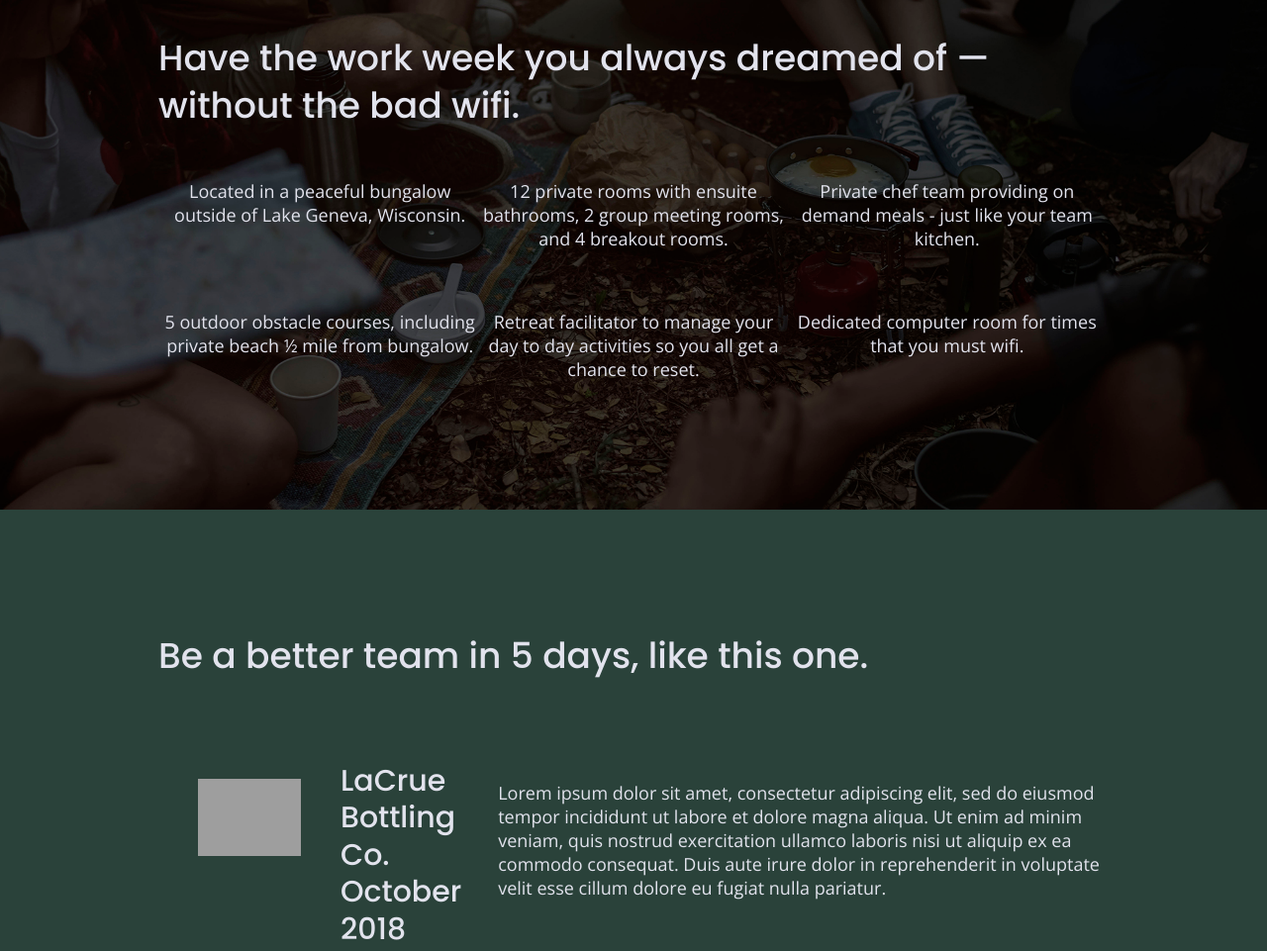
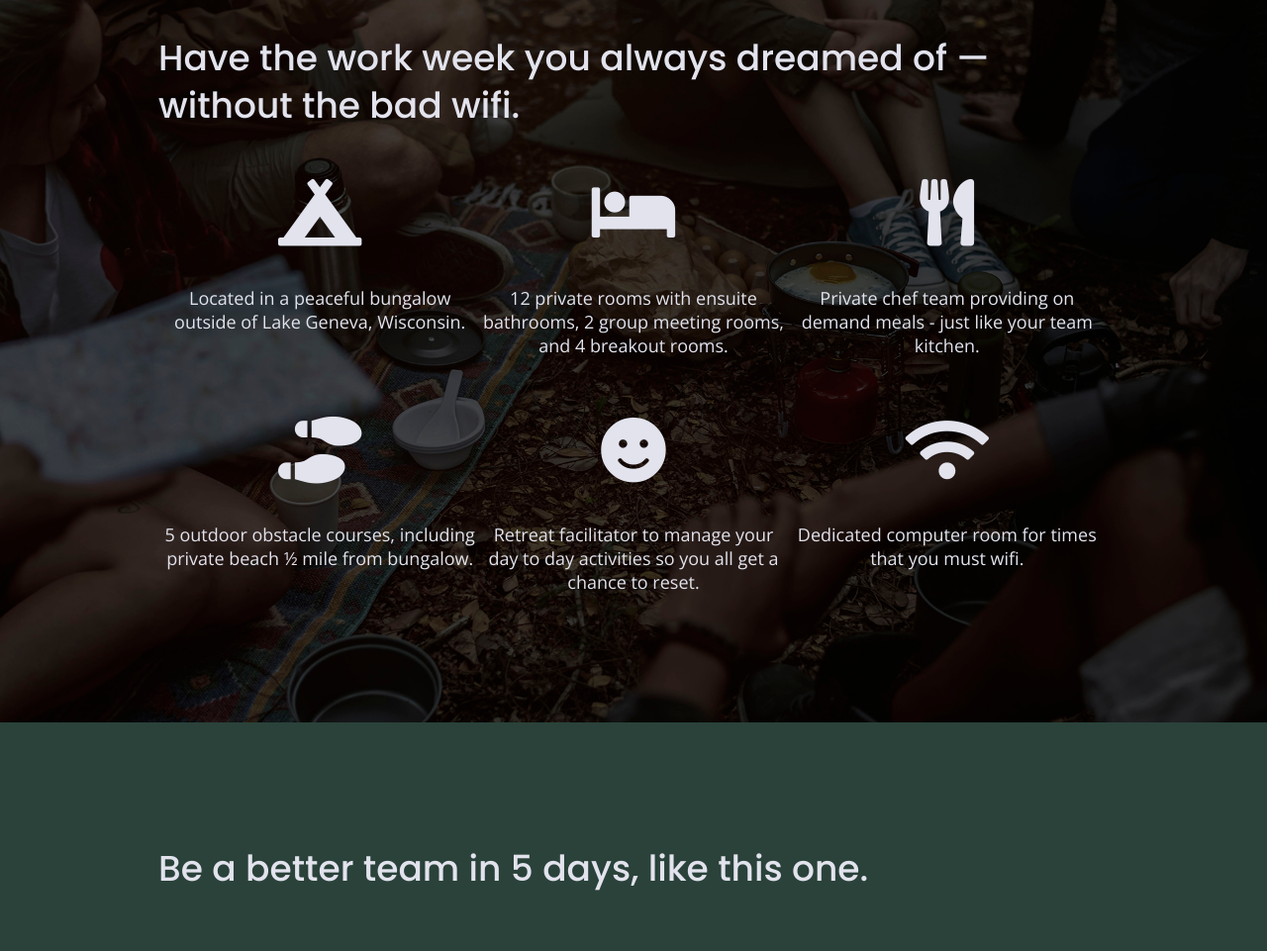
Before and after one commit to RebeccaMarais/unplugg-design-docs, a website built with Parcel: page index.html in a window 1280 px wide. Shown: the part 1383-2344 px from the top of the page at 99% size. Built offline with nearby package versions, Linux system fonts and the light colour scheme; grey boxes are pictures that could not be loaded.

Commit message:
Added Icons and fonts

```diff
--- a/css/main.css
+++ b/css/main.css
@@ -124,7 +124,7 @@ textarea {
   h2 {
     font-family: 'Poppins', sans-serif;
     font-weight: 500;
-  font-size: 1.875em;
+    font-size: 1.875em;
   }
 
   h3,
@@ -331,6 +331,11 @@ textarea {
     align-items: flex-start;
     flex-flow: row wrap;
 
+  }
+
+  .features i {
+    font-size: 3.75em;
+    margin-bottom: 40px;
   }
 
   /* Reviews */
--- a/index.html
+++ b/index.html
@@ -1,5 +1,5 @@
 <!doctype html>
-<html class="no-js" lang="">
+<html class="no-js" lang="en">
 
 <head>
   <meta charset="utf-8">
@@ -19,6 +19,9 @@
   <link href="https://fonts.googleapis.com/css?family=Open+Sans:400,700|Poppins:500,700" rel="stylesheet">
   <link rel="stylesheet" href="css/normalize.css">
   <link rel="stylesheet" href="css/main.css">
+  <!-- FontAwesome CDN version 5.5 -->
+<link rel="stylesheet" href="https://use.fontawesome.com/releases/v5.5.0/css/all.css"
+integrity="sha384-B4dIYHKNBt8Bc12p+WXckhzcICo0wtJAoU8YZTY5qE0Id1GSseTk6S+L3BlXeVIU" crossorigin="anonymous">
 
 
 </head>
@@ -63,33 +66,52 @@
         <h2>Have the work week you always dreamed of — without the bad wifi.</h2>
         <div class="features-items">
           <article>
-            <p class="fontawesome-icon"></p>
-            <p class="features-item-description">Located in a peaceful bungalow outside of Lake Geneva, Wisconsin.</p>
+            <p class="fontawesome-icon">
+              <i class="fas fa-campground"></i>
+            </p>
+            <p class="features-item-description">
+              Located in a peaceful bungalow outside of Lake Geneva, Wisconsin.
+            </p>
           </article>
-
           <article>
-          <p class="fontawesome-icon"></p>
-          <p class="features-item-description">12 private rooms with ensuite bathrooms, 2 group meeting rooms, and 4 breakout rooms.</p>
+            <p class="fontawesome-icon">
+              <i class="fas fa-bed"></i>
+            </p>
+            <p class="features-item-description">
+              12 private rooms with ensuite bathrooms, 2 group meeting rooms, and 4 breakout rooms.
+            </p>
           </article>
-
           <article>
-        <p class="fontawesome-icon"></p>
-        <p class="features-item-description">Private chef team providing on demand meals - just like your team kitchen.</p>
+            <p class="fontawesome-icon">
+              <i class="fas fa-utensils"></i>
+            </p>
+            <p class="features-item-description">
+              Private chef team providing on demand meals - just like your team kitchen.
+            </p>
           </article>
-
           <article>
-      <p class="fontawesome-icon"></p>
-      <p class="features-item-description">5 outdoor obstacle courses, including private beach ½ mile from bungalow.</p>
+            <p class="fontawesome-icon">
+              <i class="fas fa-shoe-prints"></i>
+            </p>
+            <p class="features-item-description">
+              5 outdoor obstacle courses, including private beach ½ mile from bungalow.
+            </p>
           </article>
-
           <article>
-    <p class="fontawesome-icon"></p>
-    <p class="features-item-description">Retreat facilitator to manage your day to day activities so you all get a chance to reset.</p>
+            <p class="fontawesome-icon">
+              <i class="fas fa-smile"></i>
+            </p>
+            <p class="features-item-description">
+              Retreat facilitator to manage your day to day activities so you all get a chance to reset.
+            </p>
           </article>
-
           <article>
-  <p class="fontawesome-icon"></p>
-  <p class="features-item-description">Dedicated computer room for times that you must wifi.</p>
+            <p class="fontawesome-icon">
+              <i class="fas fa-wifi"></i>
+            </p>
+            <p class="features-item-description">
+              Dedicated computer room for times that you must wifi.
+            </p>
           </article>
         </div>
       </div>
@@ -102,16 +124,16 @@
           <figure>
             <img src="img/unplugged-retreat-lacrue.jpg" alt="Group of happy people at an outdoor retreat.">
           </figure>
-
-          <h3>
-            LaCrue Bottling Co.
-October 2018
-          </h3>
-          <p>Lorem ipsum dolor sit amet, consectetur adipiscing elit, sed do eiusmod tempor incididunt ut labore et dolore magna aliqua.
-            Ut enim ad minim veniam, quis nostrud exercitation ullamco laboris nisi ut aliquip ex ea commodo consequat.
-             Duis aute irure dolor in reprehenderit in voluptate velit esse cillum dolore eu fugiat nulla pariatur. </p>
+          <div>
+            <h3>LaCrue Bottling Co. October 2018</h3>
+            <p>
+              Lorem ipsum dolor sit amet, consectetur adipiscing elit, sed do eiusmod tempor incididunt ut labore et
+              dolore magna aliqua. Ut enim ad minim veniam, quis nostrud exercitation ullamco laboris nisi ut aliquip ex
+              ea commodo consequat. Duis aute irure dolor
+              in reprehenderit in voluptate velit esse cillum dolore eu fugiat nulla pariatur.
+            </p>
+          </div>
         </article>
-
       </div>
     </section>
 
@@ -151,7 +173,7 @@ October 2018
     </div>
     <!--footer content-wrapper ends-->
     <div class="copyright">
-      <p>Copyright 202X | Unplugged</p>
+      <p>Copyright 2024 | Unplugged</p>
     </div>
   </footer>
 
```
Also changed, not shown: about/index.html (+13 -6 lines), faq/index.html (+8 -2 lines). Lines whose indentation alone changed are shown as unchanged.
